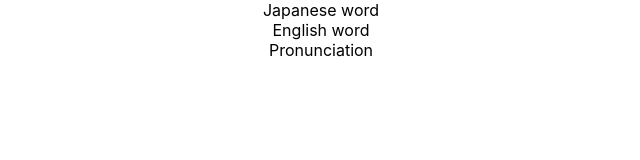
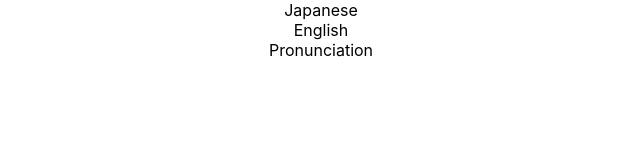
Before and after one commit to leedoughty/react-flashcards, a React (Create React App) app: page / in a window 1280 px wide. Shown: the top 160 px of the page, without its empty margins (319-959 px from the left). Built offline with nearby package versions, Linux system fonts and the light colour scheme.

Commit message:
Update card props

```diff
--- a/src/Card/Card.js
+++ b/src/Card/Card.js
@@ -5,11 +5,11 @@ const Card = (props) => (
   <div className="card-container">
     <div className="card">
       <div className="front">
-        <div className="jpn">Japanese word</div>
+        <div className="jpn">{props.jpn}</div>
       </div>
       <div className="back">
-        <div className="eng">English word</div>
-        <div className="pronunciation">Pronunciation</div>
+        <div className="eng">{props.eng}</div>
+        <div className="pronunciation">{props.pronunciation}</div>
       </div>
     </div>
   </div>
```
